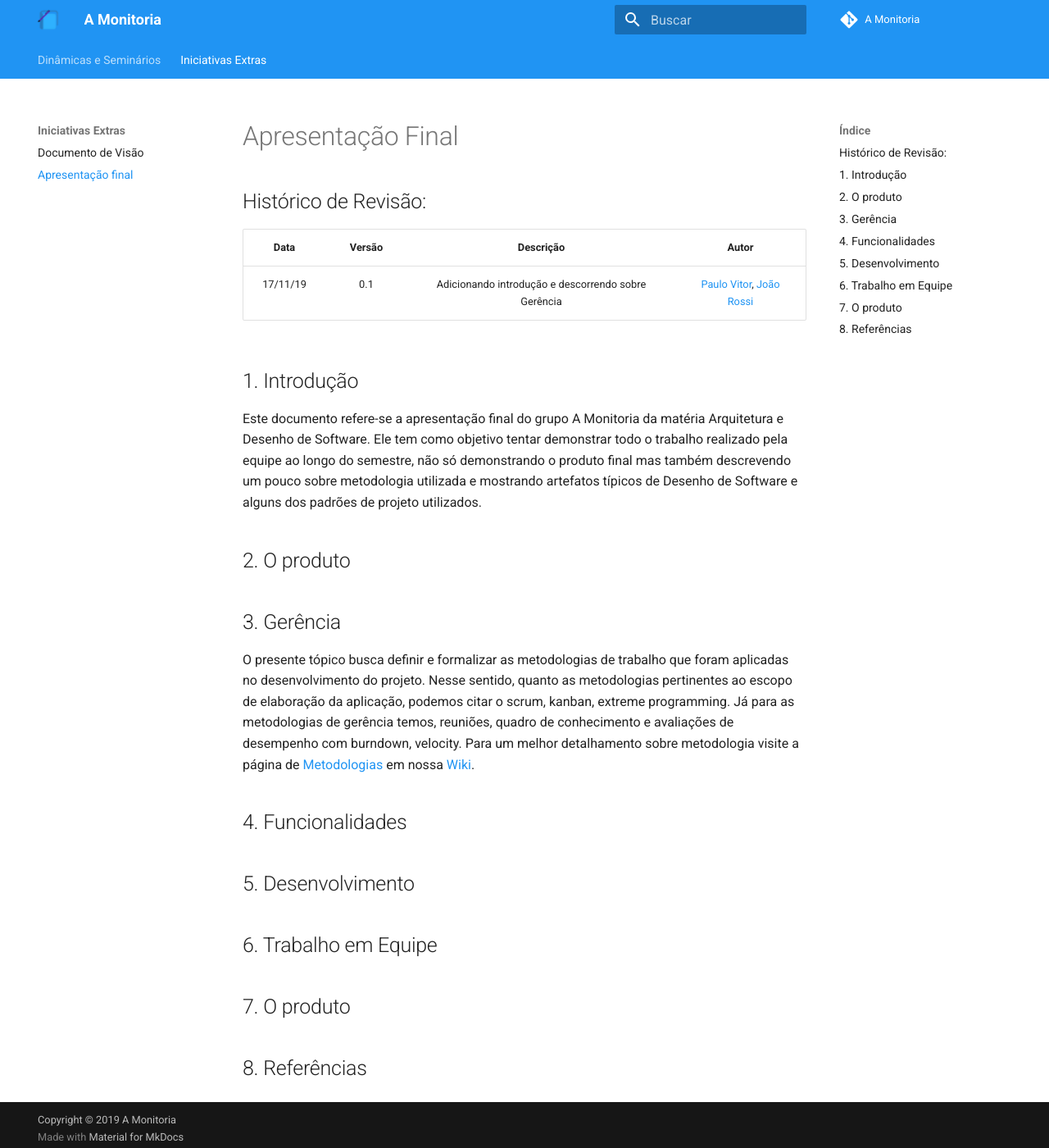
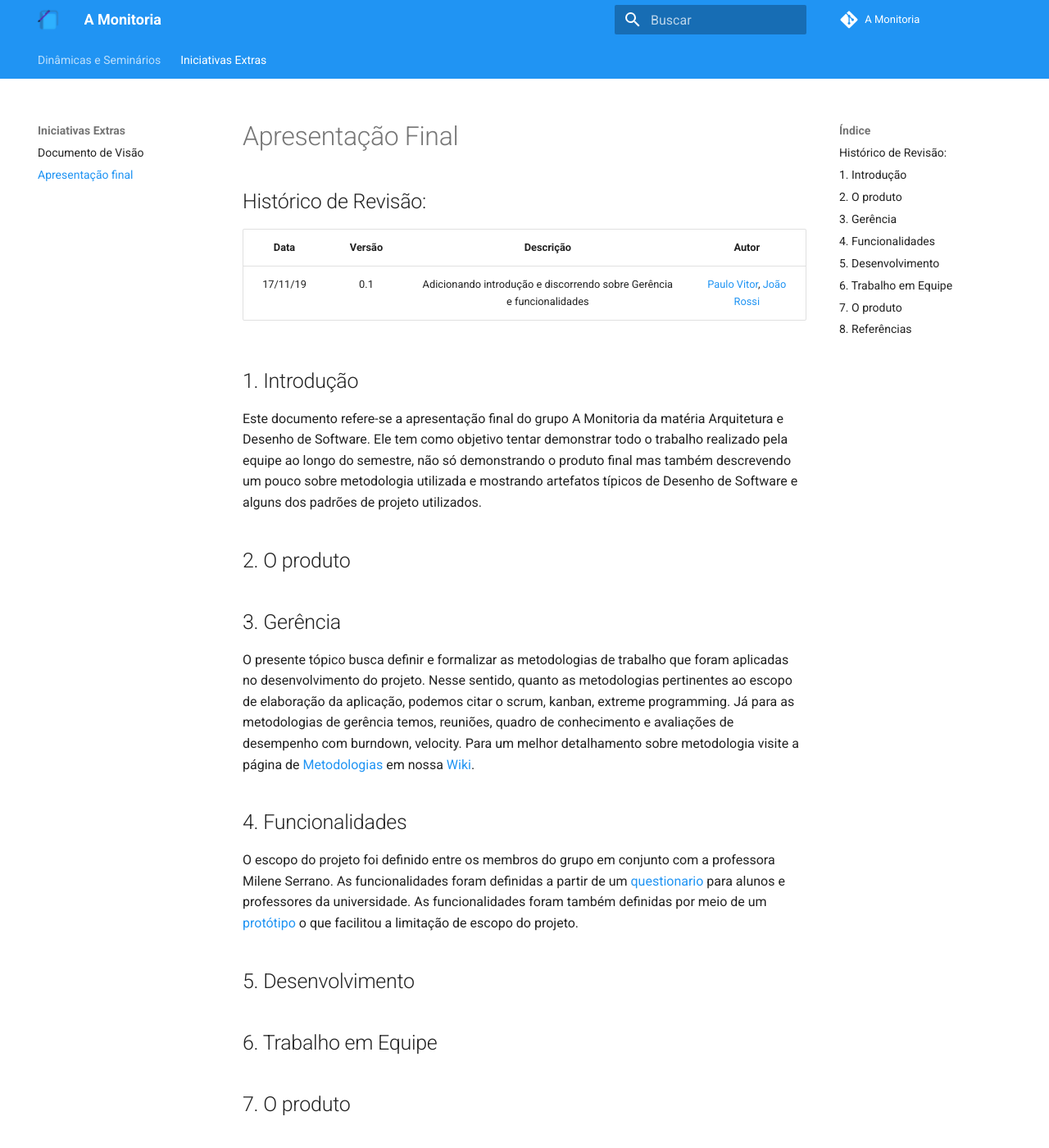
Before and after one commit to 2019-2-arquitetura-desenho/wiki, an MkDocs documentation site: the page built from docs/extras/apresentacao_final.md, in a window 1280 px wide and 1400 px high. Shown: the whole window at 82% size. Built offline with MkDocs 1.6.1 and Material for MkDocs 9.7.7, drawn with Linux system fonts in a browser that asks for light colours; comment, search, counter and statistics services are not loaded; old or Windows-style settings are respelled for this version of MkDocs.

Commit message:
Adding funcionality field to final presentation
Co-authored-by: João Rossi <bielrossiborba@gmail.com>

```diff
--- a/docs/extras/apresentacao_final.md
+++ b/docs/extras/apresentacao_final.md
@@ -3,7 +3,7 @@
 ## Histórico de Revisão:
 | Data | Versão | Descrição | Autor |
 |:---:|:---:|:---:|:---:|
-| 17/11/19 | 0.1 | Adicionando introdução e descorrendo sobre Gerência | [Paulo Vitor](https://github.com/PauloVitorRocha), [João Rossi](https://github.com/bielrossi15) |
+| 17/11/19 | 0.1 | Adicionando introdução e discorrendo sobre Gerência e funcionalidades | [Paulo Vitor](https://github.com/PauloVitorRocha), [João Rossi](https://github.com/bielrossi15) |
 
 ## 1. Introdução
 Este documento refere-se a apresentação final do grupo A Monitoria da matéria Arquitetura e Desenho de Software.
@@ -15,10 +15,9 @@ Ele tem como objetivo tentar demonstrar todo o trabalho realizado pela equipe ao
 O presente tópico busca definir e formalizar as metodologias de trabalho que foram aplicadas no desenvolvimento do projeto. Nesse sentido, quanto as metodologias pertinentes ao escopo de elaboração da aplicação, podemos citar o scrum, kanban, extreme programming. Já para as metodologias de gerência temos, reuniões, quadro de conhecimento e avaliações de desempenho com burndown, velocity. Para um melhor detalhamento sobre metodologia visite a página de [Metodologias](https://2019-2-arquitetura-desenho.github.io/wiki/dinamica_seminario_II/metodologias/) em nossa [Wiki](https://2019-2-arquitetura-desenho.github.io/wiki/).
 
 ## 4. Funcionalidades
-
+O escopo do projeto foi definido entre os membros do grupo em conjunto com a professora Milene Serrano. As funcionalidades foram definidas a partir de um [questionario](https://2019-2-arquitetura-desenho.github.io/wiki/dinamica_seminario_I/Elicitacao/questionario/) para alunos e professores da universidade. As funcionalidades foram também definidas por meio de um [protótipo](https://2019-2-arquitetura-desenho.github.io/wiki/dinamica_seminario_I/Elicitacao/prototipo/) o que facilitou a limitação de escopo do projeto.
 
 ## 5. Desenvolvimento
-
 
 ## 6. Trabalho em Equipe
 
```
